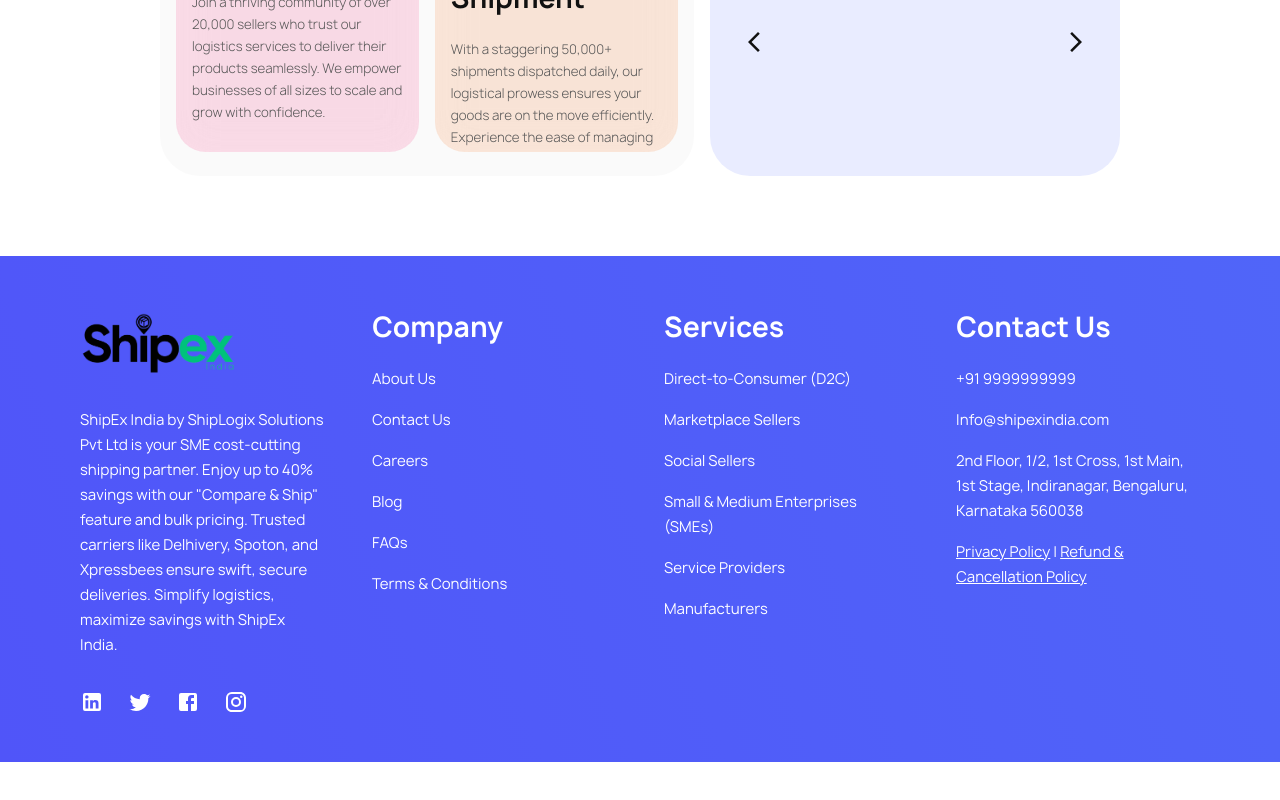
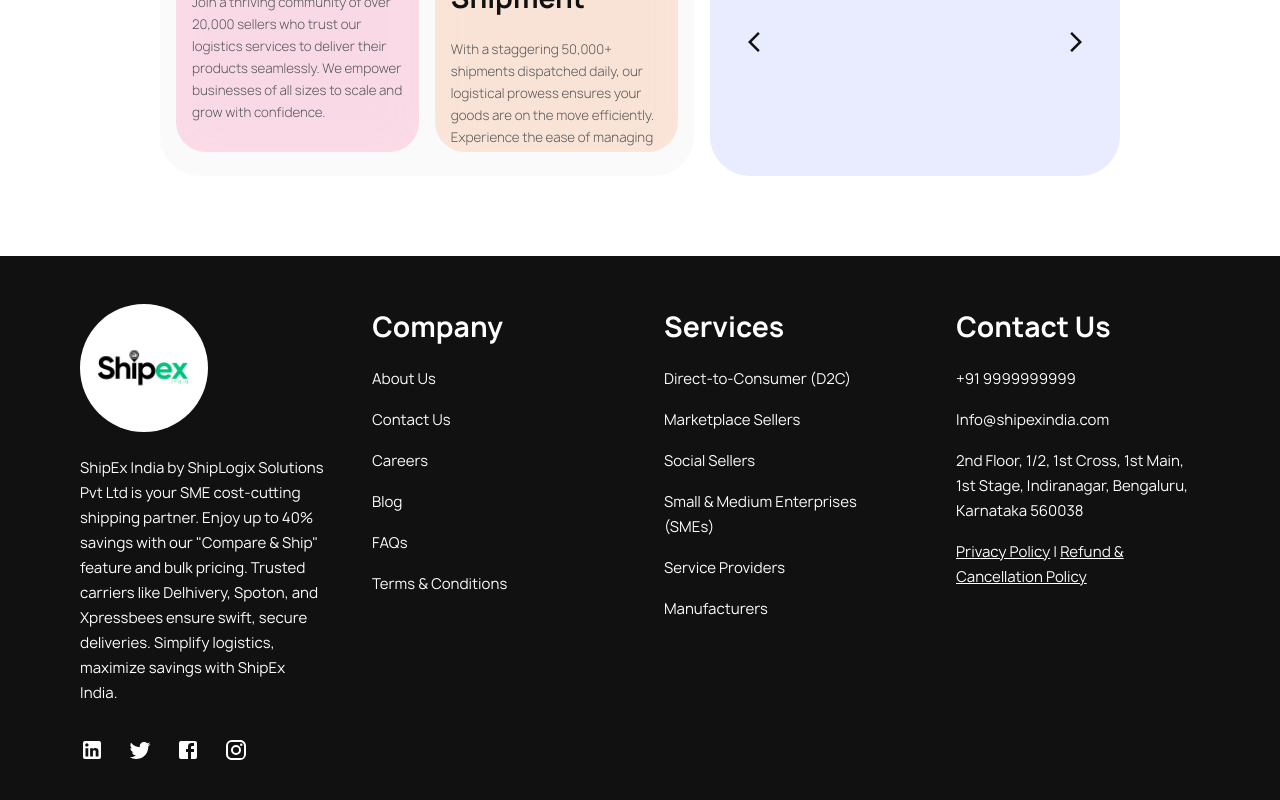
Before and after one commit to dhirajgiri3/shipexindia, a Next.js app: page / in a window 1280 px wide. Shown: the part 7632-8432 px from the top of the page. Before the commit the page ends 8394 px from the top, so only its background shows below. Built offline with nearby package versions, Linux system fonts and the light colour scheme.

Commit message:
'footer'

```diff
--- a/Components/Common/Footer.jsx/Footer.module.css
+++ b/Components/Common/Footer.jsx/Footer.module.css
@@ -4,12 +4,7 @@
   width: 100%;
   min-height: 50vh;
   height: 100%;
-  background-color: var(--primary-color);
-  background: linear-gradient(
-    70deg,
-    var(--secondary-color-bg),
-    var(--secondary-color)
-  );
+  background: var(--text-color);
   color: var(--white);
   font-family: var(--font);
   padding: 3rem 5rem;
@@ -57,9 +52,16 @@
     height: 100%;
     width: 100%;
     .logoimg {
-      width: 10rem;
-      height: 5rem;
+      width: 8rem;
+      height: 8rem;
       object-fit: cover;
+      padding: 1rem;
+      background: var(--white);
+      border-radius: 100px;
+      -webkit-border-radius: 100px;
+      -moz-border-radius: 100px;
+      -ms-border-radius: 100px;
+      -o-border-radius: 100px;
     }
   }
 
@@ -144,7 +146,7 @@
     }
 
     .link:hover {
-      color: var(--white);
+      color: var(--white-bg);
       text-decoration: underline;
     }
   }
@@ -194,7 +196,7 @@
     }
 
     .link:hover {
-      color: var(--white);
+      color: var(--white-bg);
       text-decoration: underline;
     }
   }
@@ -250,7 +252,7 @@
       }
 
       .linkss:hover {
-        color: var(--white);
+        color: var(--white-bg);
       }
     }
   }
```
